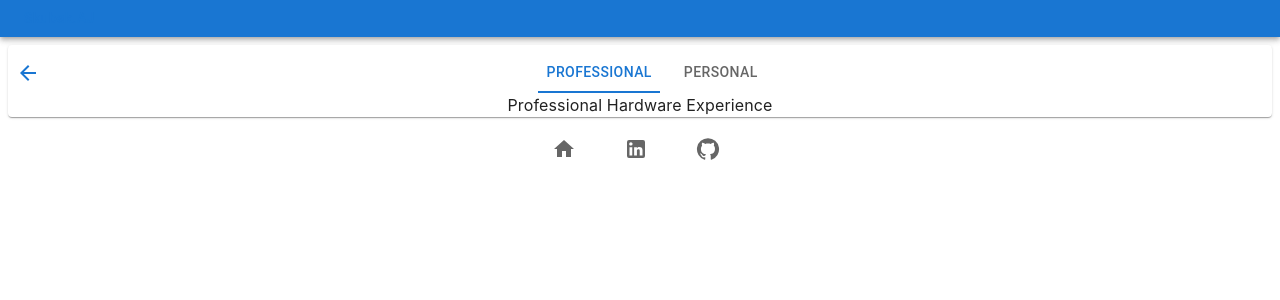
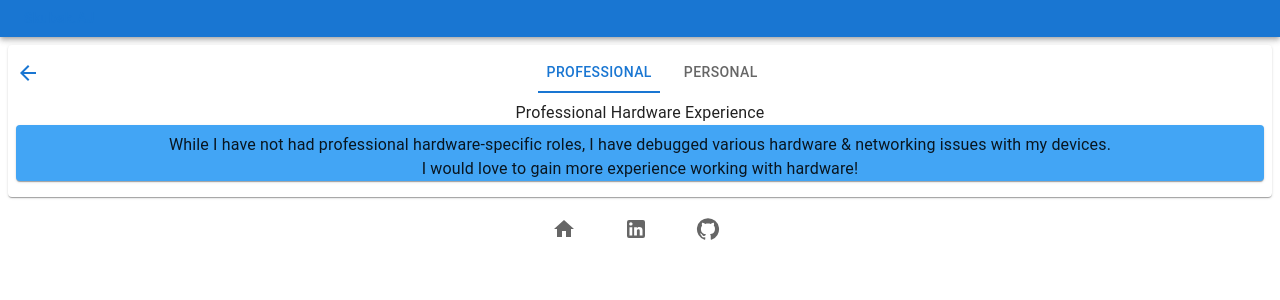
Before and after one commit to skoobydont/portfolio, a React (Create React App) app: page /portfolio/hardware in a window 1280 px wide. Shown: the top 300 px of the page. Built offline with nearby package versions, Linux system fonts and the light colour scheme.

Commit message:
some professional hardware text

```diff
--- a/src/components/professional/ProfessionalHardwareExp.tsx
+++ b/src/components/professional/ProfessionalHardwareExp.tsx
@@ -1,5 +1,35 @@
 import React from 'react';
+// MUI
+import { makeStyles } from '@mui/styles';
+import Typography from '@mui/material/Typography';
+// Custom
+import ExpRow from '../ExpRow';
+// Declare styles
+const useStyles = makeStyles((theme) => ({
+  root: {
+    display: 'flex',
+    flexDirection: 'column',
+    padding: theme.spacing(1),
+  },
+}));
 
-const ProfessionalHardwareExp = () => <div data-testid="professionalHardware">Professional Hardware Experience</div>;
+const ProfessionalHardwareExp = () => {
+  const classes = useStyles();
+
+  return (
+    <div data-testid="professionalHardware" className={classes.root}>
+      <Typography>
+        Professional Hardware Experience
+      </Typography>
+      <ExpRow
+        title=""
+        tech={[]}
+      >
+        <Typography>While I have not had professional hardware-specific roles, I have debugged various hardware &amp; networking issues with my devices.</Typography>
+        <Typography>I would love to gain more experience working with hardware!</Typography>
+      </ExpRow>
+    </div>
+  );
+};
 
 export default ProfessionalHardwareExp;
```
Also changed, not shown: 1 other file (tests, documents, lock files or other folders).
